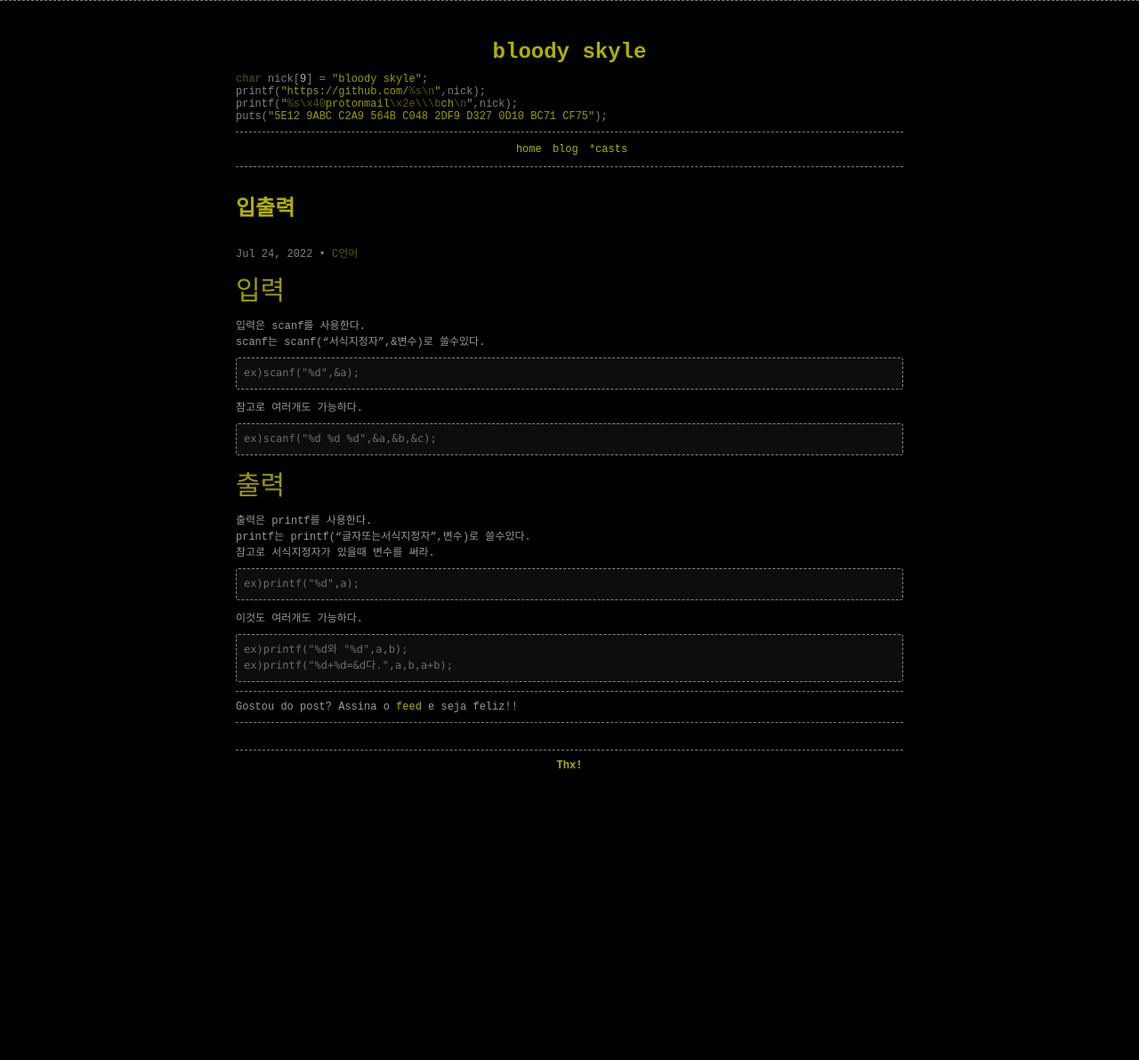
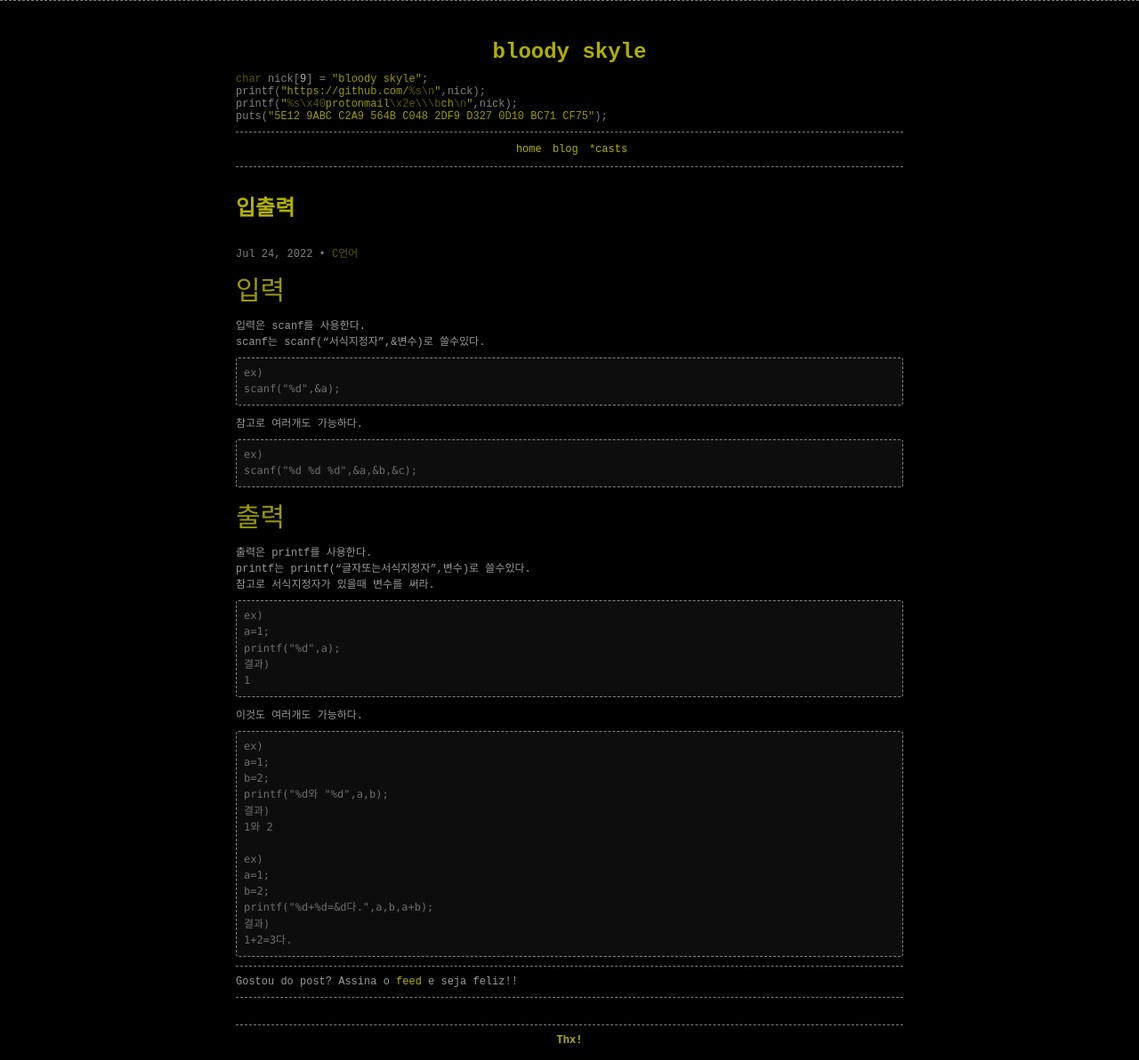
Before and after one commit to bloody-skyle/blog, a Jekyll site: the page built from _posts/2022/2022-07-24-입출력.md, in a window 1280 px wide. Shown: the whole page at 89% size. Built offline with Jekyll 4.4.1, drawn with Linux system fonts in a browser that asks for light colours; comment, search, counter and statistics services are not loaded; before the commit the page ends 900 px from its top, so only the background shows below that.

Commit message:
전체 보강

````diff
--- a/_posts/2022/2022-07-24-입출력.md
+++ b/_posts/2022/2022-07-24-입출력.md
@@ -13,13 +13,15 @@ tags:
 scanf는 scanf("서식지정자",&변수)로 쓸수있다.
 
 ```
-ex)scanf("%d",&a);
+ex)
+scanf("%d",&a);
 ```
 
 참고로 여러개도 가능하다.
 
 ```
-ex)scanf("%d %d %d",&a,&b,&c);
+ex)
+scanf("%d %d %d",&a,&b,&c);
 ```
 
 <h2>출력</h2>
@@ -28,12 +30,27 @@ printf는 printf("글자또는서식지정자",변수)로 쓸수있다.
 참고로 서식지정자가 있을때 변수를 써라.
 
 ```
-ex)printf("%d",a);
+ex)
+a=1;
+printf("%d",a);
+결과)
+1
 ```
 
 이것도 여러개도 가능하다.
 
 ```
-ex)printf("%d와 "%d",a,b);
-ex)printf("%d+%d=&d다.",a,b,a+b);
+ex)
+a=1;
+b=2;
+printf("%d와 "%d",a,b);
+결과)
+1와 2
+
+ex)
+a=1;
+b=2;
+printf("%d+%d=&d다.",a,b,a+b);
+결과)
+1+2=3다.
 ```
````
Also changed, not shown: _posts/2022/2022-07-17-git 명령어.md (+2 -0 lines), _posts/2022/2022-07-17-반복문.md (+2 -0 lines), _posts/2022/2022-07-17-조건문.md (+7 -3 lines), _posts/2022/2022-07-10-변수.md (line endings or trailing spaces).
